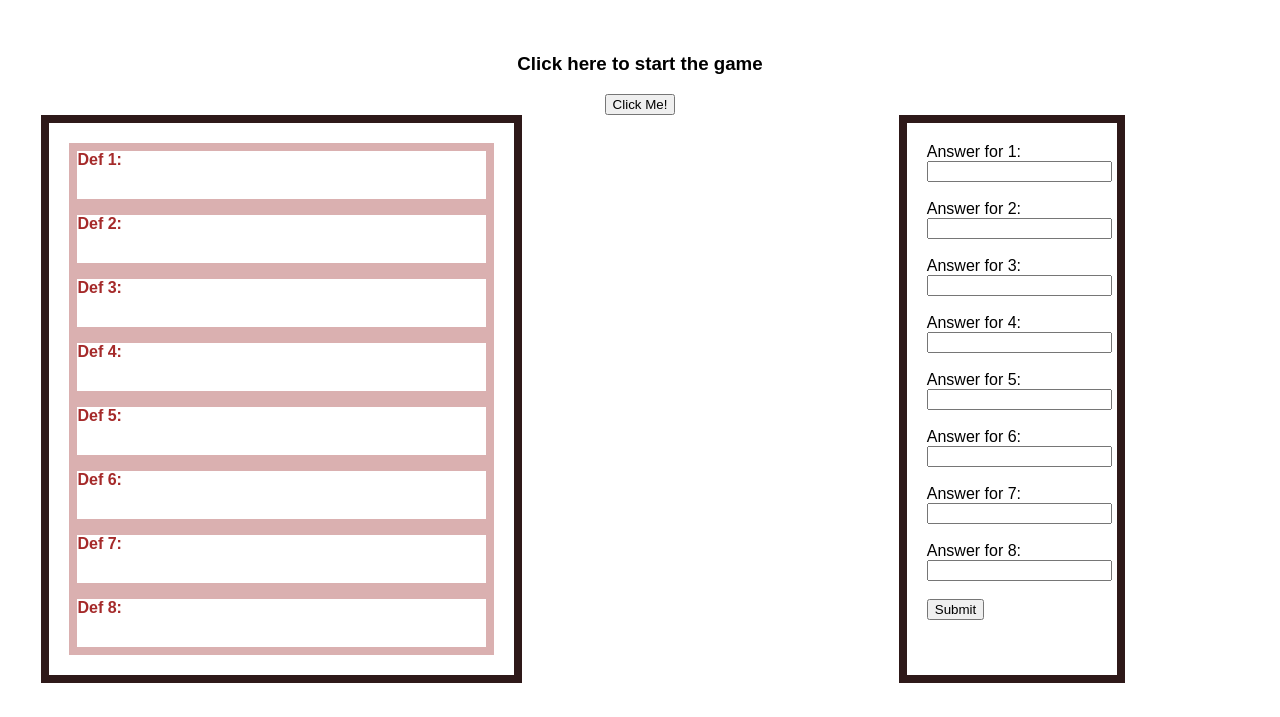
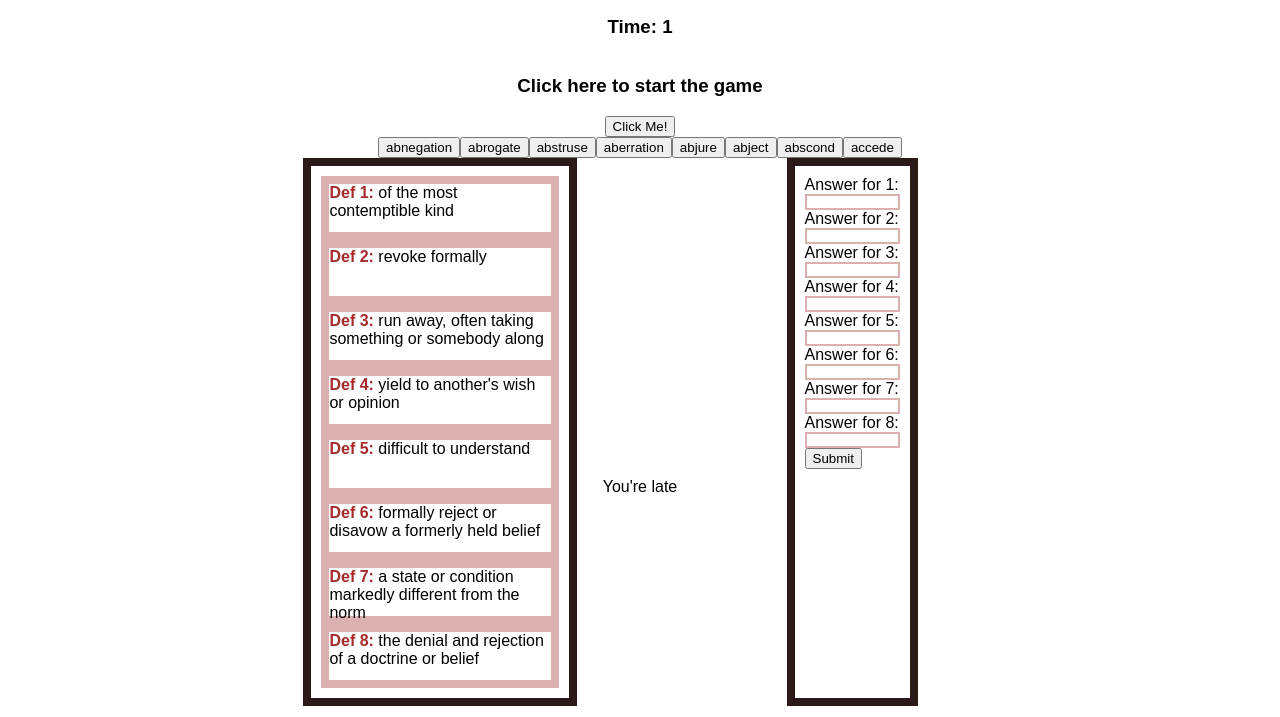
Before and after one commit to Mutotu/Vocabulary-Builder, a plain HTML site: page index.html in a window 1280 px wide. Both pictures are taken after a click on the button "Click Me!". Shown: the part 83-800 px from the top of the page. Drawn offline with Linux system fonts and the light colour scheme.

Commit message:
Adding button maker function

```diff
--- a/index.html
+++ b/index.html
@@ -31,23 +31,23 @@
       </div>
 
       <div class="float-child">
-        <form>
+        <form id="myform">
           <label for="answer1">Answer for 1:</label>
-          <input type="text" id="answer1" name="answer" /><br /><br />
-          <label for="answer2">Answer for 2:</label>
-          <input type="text" id="answer2" name="answer2" /><br /><br />
+          <div id="answer1" name="answer1" class="drop-targets"></div>
+          <label for="answer2" class="drop-targets">Answer for 2:</label>
+          <div id="answer2" name="answer2" class="drop-targets"></div>
           <label for="answer3">Answer for 3:</label>
-          <input type="text" id="answer3" name="answer3" /><br /><br />
+          <div id="answer3" name="answer3" class="drop-targets"></div>
           <label for="answer4">Answer for 4:</label>
-          <input type="text" id="answer4" name="answer4" /><br /><br />
+          <div id="answer4" name="answer4" class="drop-targets"></div>
           <label for="answer5">Answer for 5:</label>
-          <input type="text" id="answer5" name="answer5" /><br /><br />
+          <div id="answer5" name="answer5" class="drop-targets"></div>
           <label for="answer6">Answer for 6:</label>
-          <input type="text" id="answer6" name="answer6" /><br /><br />
+          <div id="answer6" name="answer6" class="drop-targets"></div>
           <label for="answer7">Answer for 7:</label>
-          <input type="text" id="answer7" name="answer7" /><br /><br />
+          <div id="answer7" name="answer7" class="drop-targets"></div>
           <label for="answer8">Answer for 8:</label>
-          <input type="text" id="answer8" name="answer8" /><br /><br />
+          <div id="answer8" name="answer8" class="drop-targets"></div>
         </form>
         <button id="submit">Submit</button>
       </div>
--- a/index.js
+++ b/index.js
@@ -23,6 +23,8 @@ var words = [
   { alias: "a name that has been assumed temporarily" },
 ];
 
+document.body.addEventListener("click", (e) => console.log(e));
+let chances = 0;
 let form = document.getElementsByTagName("form");
 let submit = document.getElementById("submit");
 
@@ -32,8 +34,10 @@ let incorrect = document.getElementById("incorrect");
 let starter = document.getElementById("starter");
 let timer = document.getElementById("timer");
 //only keys of randomlypickedoBjects
-
-let correctCounter = 0;
+let targets = document.getElementsByClassName("drop-targets");
+let correctCounter;
+function init() {
+  correctCounter = 0;
   let keys = [];
   //inputs from form
   let answersInputs = [];
@@ -41,6 +45,22 @@ let answersInputs = [];
   let randomlyPickedObjs = randomizer(words);
   let levelCounter = 0;
   let randomkeys;
+  console.log(randomlyPickedObjs);
+  function dropCreater() {
+    for (let i of targets) {
+      i.addEventListener("dragover", function (ev) {
+        ev.preventDefault();
+      });
+      i.addEventListener("drop", (ev) => {
+        ev.preventDefault();
+
+        var data = ev.dataTransfer.getData("text");
+        ev.target.appendChild(document.getElementById(data));
+      });
+    }
+  }
+  dropCreater();
+
   function wait() {
     randomkeys = randomizer(keys);
     correctCounter = 0;
@@ -74,7 +94,6 @@ function randomizer(array) {
       array.splice(random, 1);
     }
 
-  //Shuffle the array
     return result.sort(() => Math.random() - 0.5);
   }
 
@@ -82,16 +101,17 @@ function definitionInserter() {
     randomkeys = randomizer(keys);
     for (let i = 0; i < definitions.length; i++) {
       definitions[i].innerHTML += " " + Object.values(randomlyPickedObjs[i]);
-    // wordsDisplay.append(buttonMaker(randomkeys[i]));
-    wordsDisplay.innerHTML += randomkeys[i] + " ";
+
+      buttonMaker(randomkeys[i], i);
     }
   }
+
   definitionInserter();
   submit.addEventListener("click", compareAnswer);
   function compareAnswer() {
     for (let i = 1; i <= 8; i++) {
       let answer = document.getElementById(`answer${i}`);
-    answersInputs.push(answer.value);
+      console.log(answer);
     }
     checkAnswer();
   }
@@ -108,12 +128,13 @@ function checkAnswer() {
     nextLevel();
   }
   function nextLevel() {
-  wordsDisplay.innerHTML = "";
+    console.log(correctCounter);
+
     if (correctCounter > 0) {
       for (let i = 0; i < definitions.length; i++) {
         definitions[i].innerHTML = `<span>Def${i + 1}:<span> `;
 
-      document.querySelector(`#answer${i}`);
+        document.querySelector(`#answer${i}`).value = " ";
       }
       wait();
     } else {
@@ -125,22 +146,35 @@ function nextLevel() {
       wait();
     }
   }
+  function buttonMaker(a, i) {
+    let button = document.createElement("button");
+
+    button.innerHTML = a;
+
+    button.setAttribute("draggable", true);
+    button.setAttribute("id", i);
+    button.addEventListener("drag", function (evt) {});
+    button.addEventListener("dragstart", function (ev) {
+      ev.dataTransfer.setData("text", ev.target.id);
+    });
+    wordsDisplay.append(button);
+  }
+}
+
 let countTime = 0;
-starter.addEventListener("click", timer);
-function timer() {
+starter.addEventListener("click", timing);
+function timing() {
+  init();
   let time = setInterval(function () {
     timer.innerText = "Time: " + ++countTime;
-    if (countTime === 30) {
+    if (countTime === 30 || correctCounter < 4) {
       clearInterval(time);
+      incorrect.innerHTML = "You're late";
+    }
+    if (correctCounter > 4) {
+      clearInterval(time);
+      countTime = 0;
+      ///add refrefh
     }
   }, 1000);
-  section.removeEventListener("click", timer);
 }
-// function buttonMaker() {
-//   let button = document.createElement("button");
-//   for (let i = 0; i < randomkeys.length; i++) {
-//     button.innerHTML = randomkeys[i];
-//     wordsDisplay.append(button);
-//   }
-// }
-// buttonMaker();
--- a/main.css
+++ b/main.css
@@ -26,13 +26,13 @@ body {
   display: grid;
   grid-template-columns: 5fr 2fr;
   grid-gap: 8px;
-  height: 20vmin;
+  height: 40vmin;
 }
 
 .float-child {
   width: 50%;
   /* float: left; */
-  padding: 20px;
+  padding: 10px;
 
   border: 1vmin solid rgb(46, 25, 25);
 }
@@ -40,3 +40,7 @@ span {
   font-weight: bold;
   color: brown;
 }
+form > div {
+  padding-bottom: 12px;
+  border: 2px solid rgb(218, 176, 176);
+}
```
Lines whose indentation alone changed are shown as unchanged.
